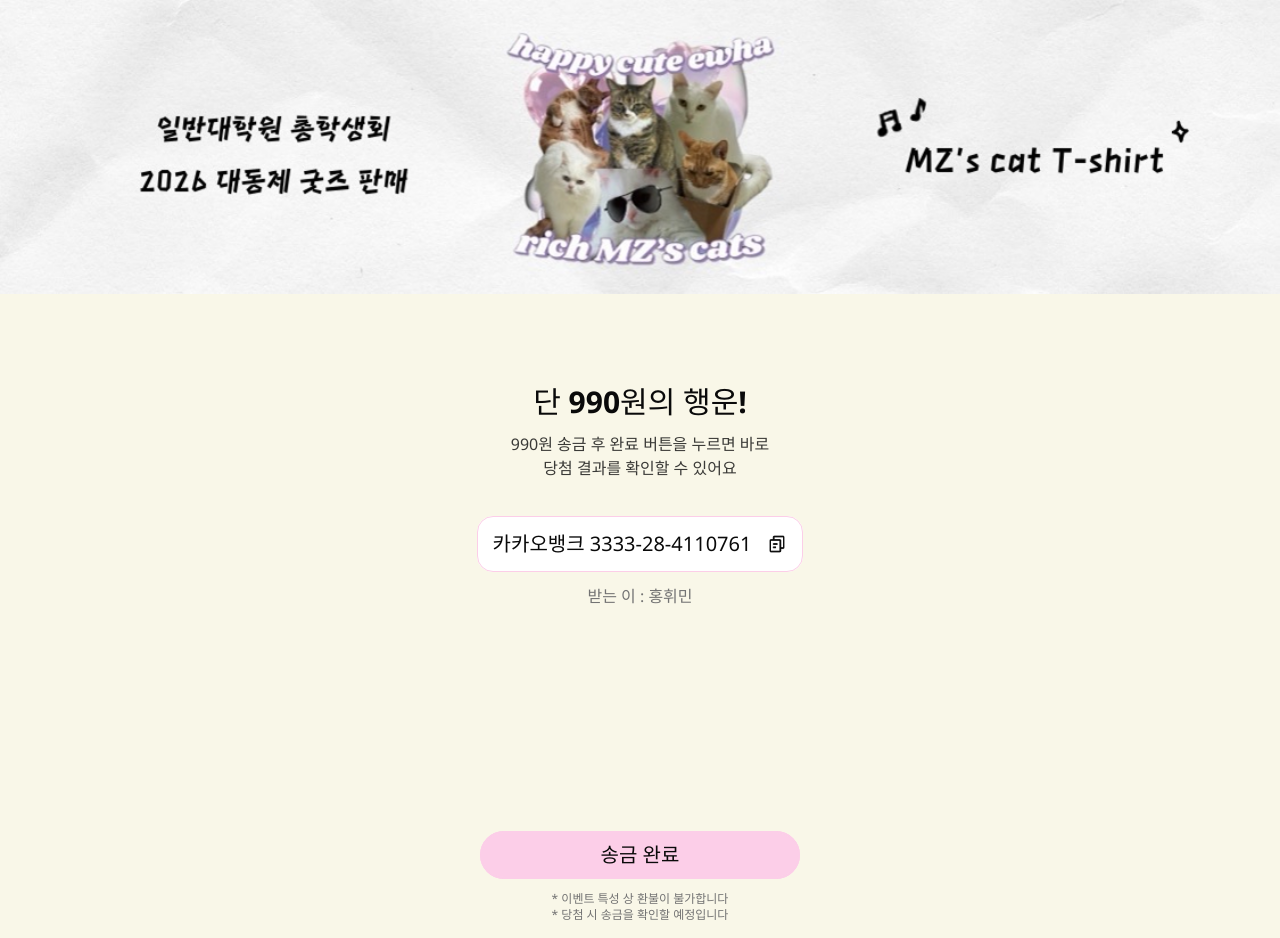
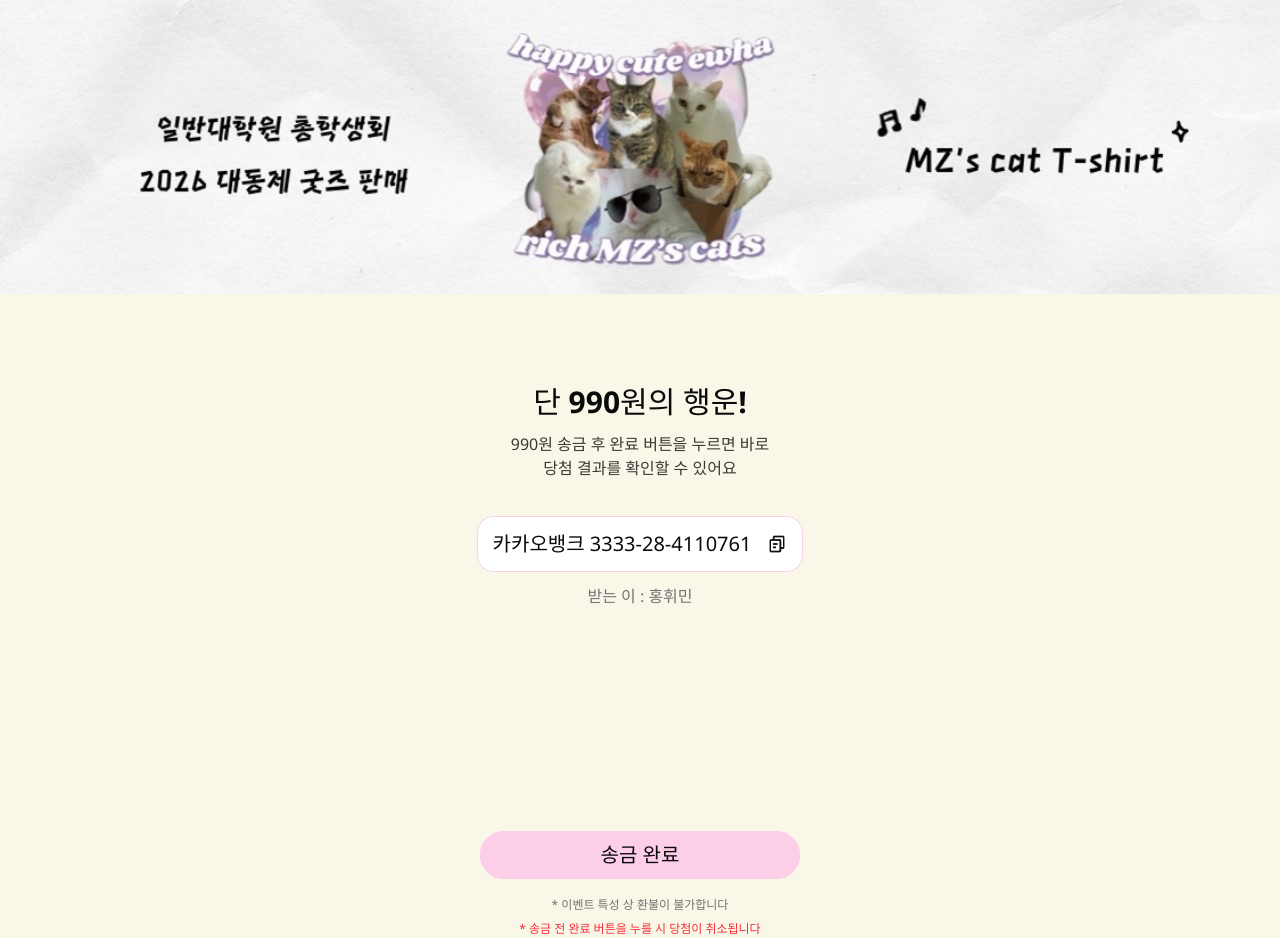
Before and after one commit to UNIS-festa-2026/LUCKYDRAW-FE, a React (Vite) app: page /pay in a window 1280 px wide. Shown: the top 938 px of the page. Built offline with nearby package versions, Linux system fonts and the light colour scheme; a web font is replaced by a local one.

Commit message:
feat: 송금 플로우 수정

```diff
--- a/src/pages/Pay.tsx
+++ b/src/pages/Pay.tsx
@@ -1,21 +1,37 @@
 import Button from "../component/Button";
 import Layout from "../layout";
-import { useState } from "react";
+import { useEffect, useRef, useState } from "react";
 import { useNavigate } from "react-router-dom";
 
 export default function Pay() {
   const navigate = useNavigate();
   const accountNumber = "카카오뱅크 3333-28-4110761";
   const [showToast, setShowToast] = useState(false);
+  const [showWarn, setShowWarn] = useState(false);
+  const copiedOnce = useRef(false);
   // ...existing code...
 
   const handleCopyAccount = async () => {
     await navigator.clipboard.writeText(accountNumber);
     setShowToast(true);
+    setShowWarn(false);
+    copiedOnce.current = true;
     setTimeout(() => setShowToast(false), 2000);
   };
+  useEffect(() => {
+    copiedOnce.current = false;
+    setShowWarn(false);
+  }, []);
 
   const handlePaymentComplete = async () => {
+    if (!copiedOnce.current) {
+      if (!showWarn) {
+        setShowWarn(true);
+        setTimeout(() => setShowWarn(false), 2000);
+        return;
+      }
+      // showWarn이 이미 true면 경고를 한 번 보여줬으니 그냥 진행
+    }
     navigate("/loading");
 
     try {
@@ -47,6 +63,20 @@ export default function Pay() {
           <div className="min-w-52 p-2.5 bg-white/70 rounded-[100px] outline outline-1 outline-offset-[-1px] outline-white backdrop-blur-xs inline-flex justify-center items-center gap-2.5">
             <div className="justify-start text-neutral-950 text-base font-medium font-['Pretendard'] leading-6">
               계좌번호가 복사되었습니다.
+            </div>
+          </div>
+        </div>
+      )}
+      {showWarn && (
+        <div className="fixed left-1/2 top-28 z-30 -translate-x-1/2">
+          <div className="w-auto px-6 p-2.5 bg-white/70 rounded-[100px] outline outline-1 outline-offset-[-1px] outline-white backdrop-blur-xs flex justify-center items-center gap-2.5 text-center whitespace-nowrap">
+            <div className="text-base font-medium font-['Pretendard'] leading-6">
+              <span className="text-red-500">잠깐! </span>
+              <span className="text-neutral-950">
+                계좌번호를 복사하지 않았어요.
+                <br />
+                송금을 확인해주세요.
+              </span>
             </div>
           </div>
         </div>
@@ -86,9 +116,14 @@ export default function Pay() {
 
       <div className="w-full flex flex-col items-center gap-3">
         <Button onClick={handlePaymentComplete} />
-        <div className="justify-start text-neutral-500 text-xs font-medium font-['Pretendard'] leading-4">
-          * 이벤트 특성 상 환불이 불가합니다
-          <br />* 당첨 시 송금을 확인할 예정입니다
+        <div className="text-center justify-start">
+          <span className="text-neutral-500 text-xs font-medium font-['Pretendard'] leading-4">
+            * 이벤트 특성 상 환불이 불가합니다
+            <br />
+          </span>
+          <span className="text-red-500 text-xs font-medium font-['Pretendard'] leading-4">
+            * 송금 전 완료 버튼을 누를 시 당첨이 취소됩니다
+          </span>
         </div>
       </div>
     </Layout>
```
